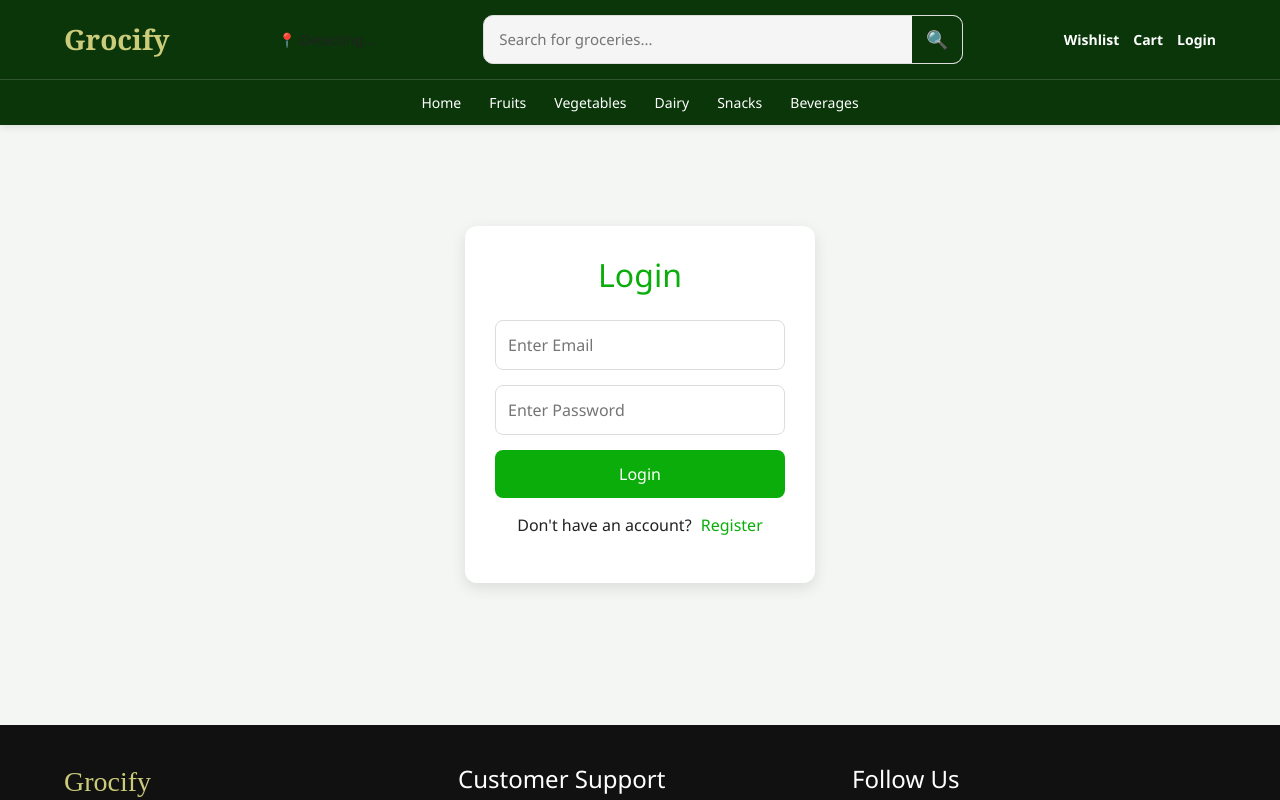
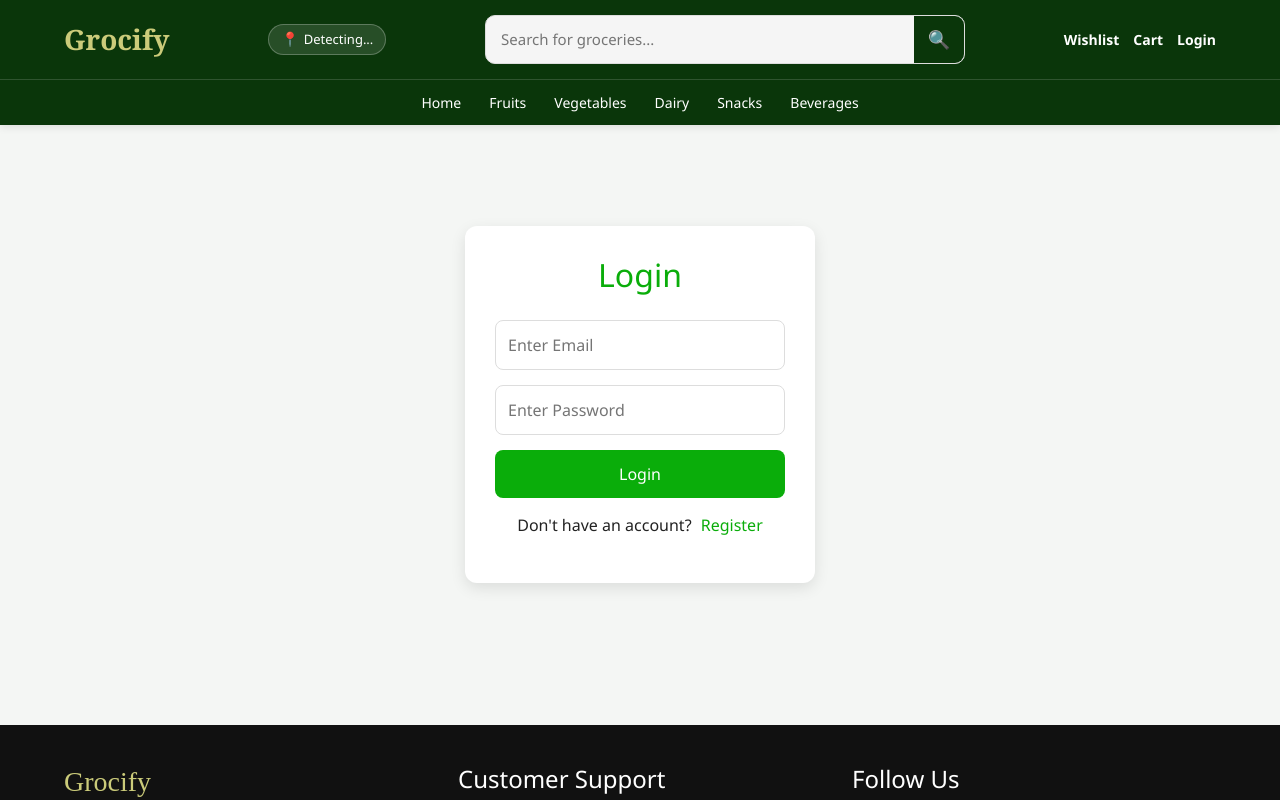
Before and after one commit to Anurag65yu/Grocify, a React (Vite) app in the folder frontend/: page /login in a window 1280 px wide. Shown: the top 800 px of the page. Built offline with nearby package versions, Linux system fonts and the light colour scheme; no server answers.

Commit message:
fix: user cancel order route (remove admin guard) + location button color/style

```diff
--- a/frontend/src/Pages/OrderHistory.jsx
+++ b/frontend/src/Pages/OrderHistory.jsx
@@ -1,4 +1,4 @@
-import React from "react";
+import React, { useState } from "react";
 import { Link, Navigate } from "react-router-dom";
 import { useAuth } from "../context/AuthContext";
 import { useOrders } from "../context/OrderContext";
@@ -21,15 +21,32 @@ function formatDate(iso) {
 function OrderHistory() {
   const { user, isAuthenticated } = useAuth();
   const { getUserOrders, cancelOrder } = useOrders();
+  const [cancellingId, setCancellingId] = useState(null);
+  const [error, setError] = useState("");
 
   if (!isAuthenticated) return <Navigate to="/login" replace />;
 
   const orders = getUserOrders(user.id);
 
+  const handleCancel = async (orderId) => {
+    if (!window.confirm("Are you sure you want to cancel this order?")) return;
+    setCancellingId(orderId);
+    setError("");
+    try {
+      await cancelOrder(orderId);
+    } catch (err) {
+      setError(err.message || "Failed to cancel order. Please try again.");
+    } finally {
+      setCancellingId(null);
+    }
+  };
+
   return (
     <div className="page">
-      <h1 className="page-title">Order history</h1>
+      <h1 className="page-title">My Orders</h1>
       <p className="page-sub">All your past and active orders.</p>
+
+      {error && <div className="alert alert-error">{error}</div>}
 
       {orders.length === 0 ? (
         <div className="card-panel empty-state">
@@ -41,10 +58,12 @@ function OrderHistory() {
           {orders.map((order) => (
             <div className="order-card" key={order.id}>
               <div>
-                <h3>{order.id}</h3>
+                <h3 style={{ fontFamily: "monospace", fontSize: 14, marginBottom: 4 }}>
+                  {order.id}
+                </h3>
                 <div className="order-meta">{formatDate(order.createdAt)}</div>
                 <div className="order-meta">
-                  {order.items.length} item(s) · ₹{order.totalAmount}
+                  {order.items.length} item(s) &middot; &#8377;{order.totalAmount}
                 </div>
                 <div className="actions" style={{ marginTop: 8 }}>
                   <span className={`badge badge-${order.deliveryStatus}`}>
@@ -63,11 +82,10 @@ function OrderHistory() {
                   <button
                     type="button"
                     className="btn-danger"
-                    onClick={() => {
-                      if (window.confirm("Cancel this order?")) cancelOrder(order.id);
-                    }}
+                    disabled={cancellingId === order.id}
+                    onClick={() => handleCancel(order.id)}
                   >
-                    Cancel
+                    {cancellingId === order.id ? "Cancelling..." : "Cancel"}
                   </button>
                 )}
               </div>
--- a/frontend/src/components/Header.css
+++ b/frontend/src/components/Header.css
@@ -29,11 +29,46 @@
   transform: scale(1.05);
 }
 
-.location {
+/* Location button — pill style */
+.location-btn {
+  display: flex;
+  align-items: center;
+  gap: 5px;
+  background: rgba(255, 255, 255, 0.12);
+  border: 1px solid rgba(255, 255, 255, 0.25);
+  border-radius: 20px;
+  padding: 5px 12px;
+  cursor: pointer;
+  color: #ffffff;
+  font-size: 13px;
+  font-weight: 500;
+  font-family: inherit;
+  white-space: nowrap;
+  transition: background 0.2s, border-color 0.2s;
+}
+
+.location-btn:hover {
+  background: rgba(255, 255, 255, 0.22);
+  border-color: rgba(255, 255, 255, 0.45);
+}
+
+.location-pin {
   font-size: 14px;
-  font-weight: 500;
-  color: white;
+  line-height: 1;
+}
+
+.location-city {
+  color: #ffffff;
+  max-width: 120px;
+  overflow: hidden;
+  text-overflow: ellipsis;
   white-space: nowrap;
+}
+
+.location-chevron {
+  font-size: 11px;
+  color: rgba(255, 255, 255, 0.6);
+  margin-left: 1px;
 }
 
 .header-search {
@@ -122,8 +157,8 @@
 }
 
 @media (max-width: 480px) {
-  .location {
-    display: none;
+  .location-city {
+    max-width: 80px;
   }
 
   .logo a {
--- a/frontend/src/components/Header.jsx
+++ b/frontend/src/components/Header.jsx
@@ -39,7 +39,6 @@ function useLocationCity() {
   };
 
   useEffect(() => {
-    // Auto-detect only on first ever visit (no cached city)
     if (!localStorage.getItem("grocify_city")) detect();
   }, []);
 
@@ -65,23 +64,13 @@ function Header({ search, setSearch }) {
 
         <button
           type="button"
-          className="location"
+          className="location location-btn"
           onClick={detect}
           title="Click to detect your location"
-          style={{
-            background: "none",
-            border: "none",
-            cursor: "pointer",
-            color: "inherit",
-            padding: "4px 8px",
-            display: "flex",
-            alignItems: "center",
-            gap: 4,
-            fontFamily: "inherit",
-          }}
         >
-          <span>&#128205;</span>
-          <span>{detecting ? "Detecting..." : city}</span>
+          <span className="location-pin">&#128205;</span>
+          <span className="location-city">{detecting ? "Detecting..." : city}</span>
+          {!detecting && <span className="location-chevron">&#8964;</span>}
         </button>
 
         <div className="header-search">
--- a/frontend/src/context/OrderContext.jsx
+++ b/frontend/src/context/OrderContext.jsx
@@ -63,7 +63,12 @@ export function OrderProvider({ children }) {
 
   const updateOrderStatus = async (id, deliveryStatus) => {
     if (API_ENABLED) {
-      try { await apiFetch(`/api/orders/${id}/status`, { method: 'PUT', body: JSON.stringify({ deliveryStatus }) }); } catch {}
+      try {
+        await apiFetch(`/api/orders/${id}/status`, {
+          method: 'PUT',
+          body: JSON.stringify({ deliveryStatus }),
+        });
+      } catch {}
     }
     setOrders(prev => prev.map(o => {
       if (o.id !== id && o._id !== id) return o;
@@ -83,11 +88,18 @@ export function OrderProvider({ children }) {
     updateOrderStatus(id, STATUS_FLOW[idx + 1]);
   };
 
-  const cancelOrder = (id) => {
-    const order = getOrderById(id);
-    if (!order) return;
-    if (!['pending', 'packed'].includes(order.deliveryStatus)) return;
-    updateOrderStatus(id, 'cancelled');
+  const cancelOrder = async (id) => {
+    if (API_ENABLED) {
+      try {
+        await apiFetch(`/api/orders/${id}/cancel`, { method: 'PATCH' });
+      } catch (err) {
+        throw err;
+      }
+    }
+    setOrders(prev => prev.map(o => {
+      if (o.id !== id && o._id !== id) return o;
+      return { ...o, deliveryStatus: 'cancelled' };
+    }));
   };
 
   return (
```
Also changed, not shown: 2 other files (tests, documents, lock files or other folders).
